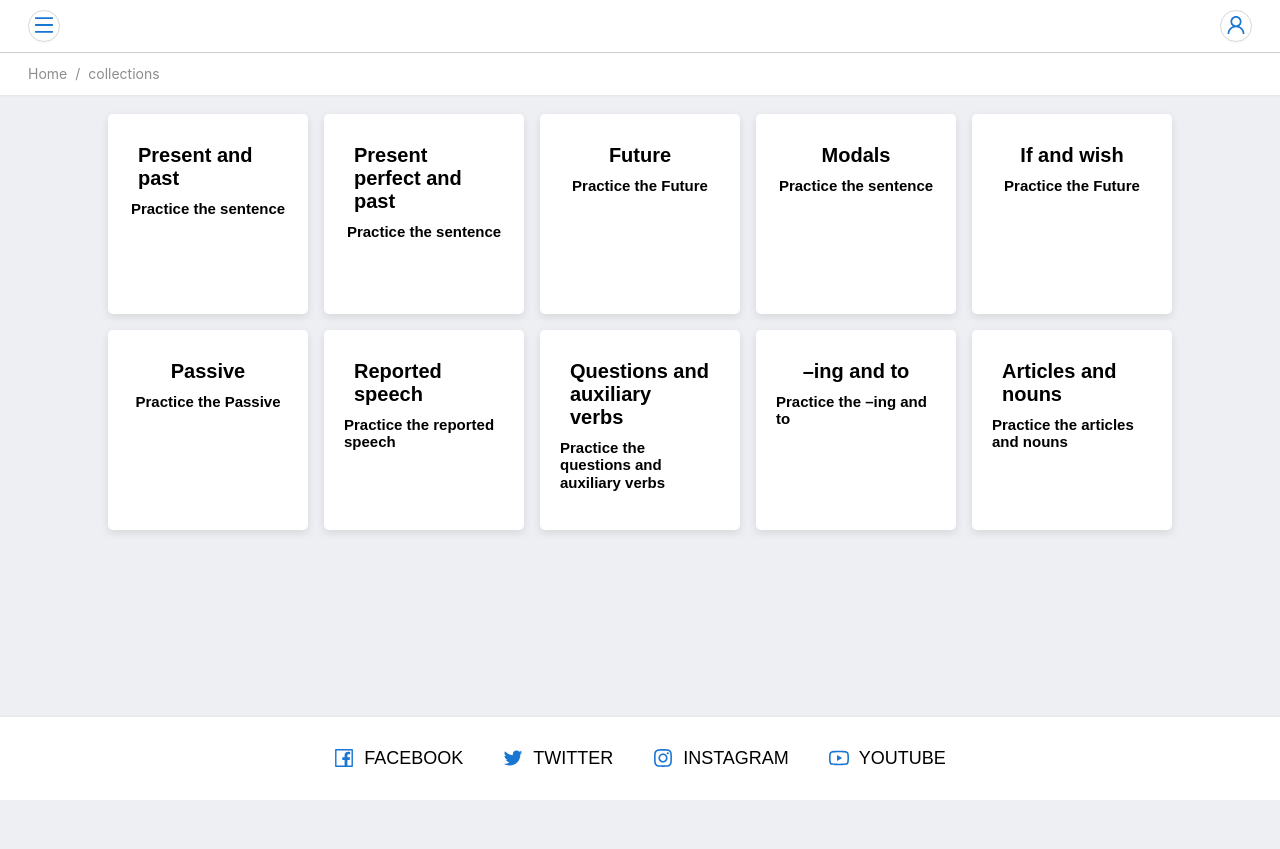
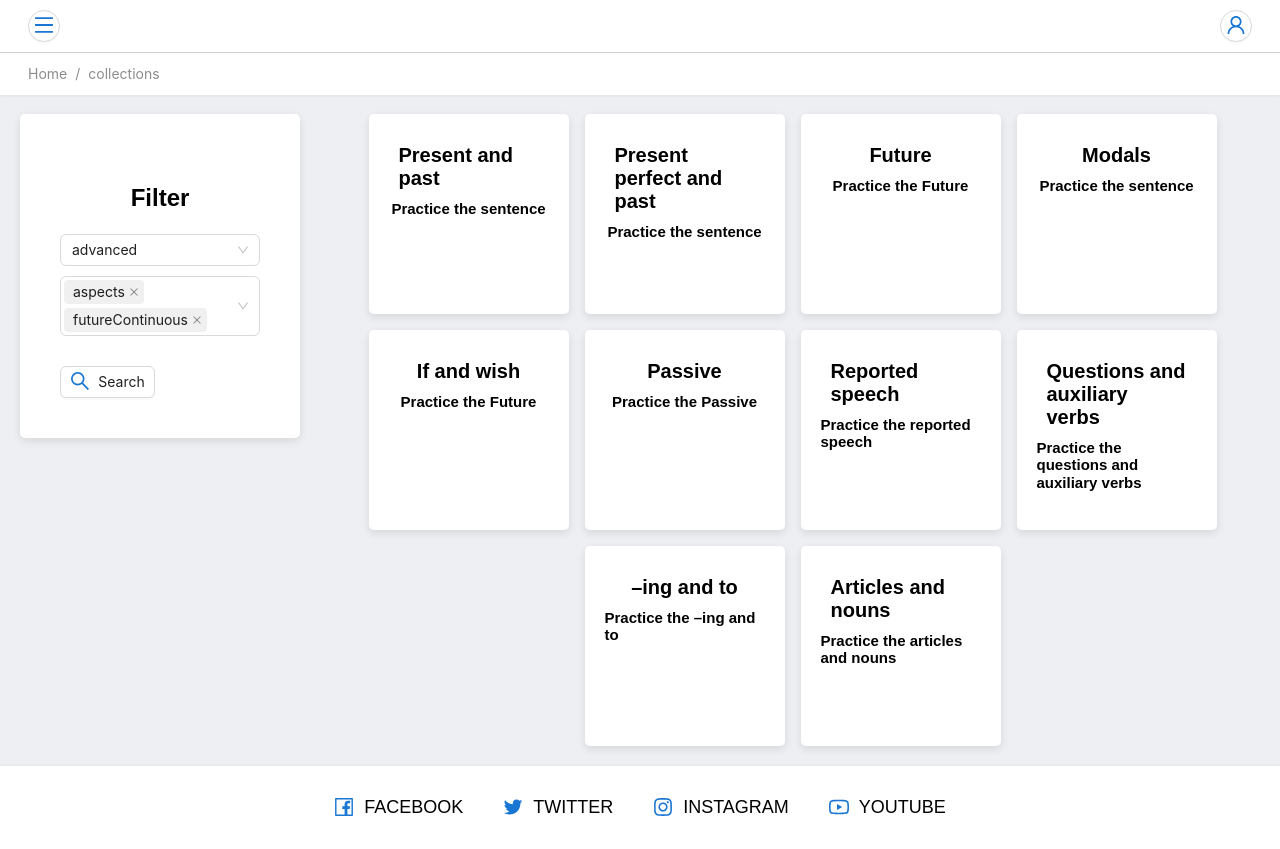
Before and after one commit to Vlad777mykola/easyway-client, a React (Vite) app: page /collections in a window 1280 px wide. Before the commit the page ends 800 px from the top, so only its background shows below. Built offline with nearby package versions, Linux system fonts and the light colour scheme.

Commit message:
feat(store): start make store for collection filters

```diff
--- a/src/modules/collections/Collections.tsx
+++ b/src/modules/collections/Collections.tsx
@@ -1,16 +1,53 @@
 import { ReactNode, useMemo } from 'react';
 import { ListCollections } from './components/lits-collections/ListCollections';
 import { getAllCollections } from './services/getAllCollections';
-// import { selectData } from '@/shared/constants/data';
-// import { Sidebar } from '../sidebar';
+import { selectData } from '@/shared/constants/data';
+import { FieldsDataType, Sidebar } from '../sidebar';
 import styles from './collections.module.css';
+import { useCollectionFilter } from '@/store/collection-filter';
+import { LEVEL, TOPIC_TENSES } from './constants/store-constants';
 
 export const Collections = (): ReactNode => {
 	const data = useMemo(() => getAllCollections(), []);
+	const { id, topic, category, level } = useCollectionFilter();
+	const getLevel = useCollectionFilter((store) => store.getLevel);
+	const getTopic = useCollectionFilter((store) => store.getTopic);
+	//const getExerciseMode = useExerciseProgressStore((store) => store.getExerciseMode);
+
+	console.log('ID: ', id);
+	console.log('TOPIC: ', topic);
+	console.log('CATEGORY: ', category);
+	console.log('LEVEL: ', level);
+	console.log('DATA: ', data);
+
+	const fieldsData: FieldsDataType[] = [
+		{
+			id: '14',
+			keyValue: 'level',
+			options: [LEVEL.ADVANCED, LEVEL.BEGINNER, LEVEL.INTERMEDIATE],
+			getDefaultValue: getLevel,
+			label: 'Level',
+			componentType: 'select',
+		} as const,
+		{
+			id: '12',
+			keyValue: 'topicTenses',
+			options: [TOPIC_TENSES.ASPECTS, TOPIC_TENSES.FUTURE_CONTINUOUS, TOPIC_TENSES.PAST_CONTINUOUS],
+			getDefaultValue: getTopic,
+			label: 'Exercise correct response',
+			componentType: 'multiple' as const,
+		} as const,
+	];
+
+	const onSearch = (data) => {
+		console.log('DATA: ', data);
+	};
+
+	console.log('SELECT DATA: ', selectData);
 
 	return (
 		<div className={styles.collectionsContainer}>
-			{/* <Sidebar title="Filter" fieldsData={selectData} onSearch={onSearch} /> */}
+			<Sidebar title="Filter" fieldsData={fieldsData} onSearch={onSearch} />
 			<ListCollections data={data} />
 		</div>
 	);
--- /dev/null
+++ b/src/modules/collections/constants/store-constants/collection-filter.ts
@@ -0,0 +1,28 @@
+export const TOPIC_TENSES = {
+	PRESENT_SIMPLE: 'presentSimple',
+	PAST_SIMPLE: 'pastSimple',
+	FUTURE_SIMPLE: 'futureSimple',
+	PRESENT_CONTINUOUS: 'presentContinuous',
+	PAST_CONTINUOUS: 'pastContinuous',
+	FUTURE_CONTINUOUS: 'futureContinuous',
+	PRESENT_PERFECT: 'presentPerfect',
+	PRESENT_PERFECT_CONTINUOUS: 'presentPerfectContinuous',
+	FUTURE_PERFECT: 'futurePerfect',
+	FUTURE_PERFECT_CONTINUOUS: 'futurePerfectContinuous',
+	FUTURE_WITH_GOING_TO: 'futureWithGoingTo',
+	PAST_WITH_GOING_TO: 'pastWithGoingTo',
+	TALKING_ABOUT_THE_PRESENT: 'talkingAboutThePresent',
+	TALKING_ABOUT_THE_PAST: 'talkingAboutThePast',
+	TALKING_ABOUT_THE_FUTURE: 'talkingAboutTheFuture',
+	ASPECTS: 'aspects',
+} as const;
+
+export const LEVEL = {
+	BEGINNER: 'beginner',
+	INTERMEDIATE: 'intermediate',
+	ADVANCED: 'advanced',
+} as const;
+
+export const LEARNING_STYLE = {
+	SELECTING_MATCHING: 'Selecting/Matching',
+} as const;
--- /dev/null
+++ b/src/modules/collections/constants/store-constants/index.ts
@@ -0,0 +1 @@
+export { TOPIC_TENSES, LEVEL, LEARNING_STYLE } from './collection-filter';
--- /dev/null
+++ b/src/store/collection-filter/index.ts
@@ -0,0 +1,2 @@
+export { useCollectionFilter } from './useCollectionFilterStore';
+export type { CollectionFilterStoreType } from './useCollectionFilterStore';
--- /dev/null
+++ b/src/store/collection-filter/useCollectionFilterStore.ts
@@ -0,0 +1,51 @@
+import {
+	TOPIC_TENSES,
+	LEVEL,
+	LEARNING_STYLE,
+} from '@/modules/collections/constants/store-constants';
+import { create } from 'zustand';
+
+type collectionTensesType = (typeof TOPIC_TENSES)[keyof typeof TOPIC_TENSES];
+type levelType = (typeof LEVEL)[keyof typeof LEVEL];
+type learningStyleType = (typeof LEARNING_STYLE)[keyof typeof LEARNING_STYLE];
+
+type CollectionFilterStoreState = {
+	id: string;
+	title: string;
+	topic: collectionTensesType[];
+	subtitle: string;
+	category: collectionTensesType[];
+	level: levelType;
+	learningStyle: learningStyleType;
+};
+
+type CollectionFilterStoreActions = {
+	getLevel: () => levelType;
+	getTopic: () => collectionTensesType[];
+	getTitle: () => string;
+	getSubtitle: () => string;
+};
+
+export type CollectionFilterStoreType = CollectionFilterStoreState & CollectionFilterStoreActions;
+
+export const useCollectionFilter = create<CollectionFilterStoreType>()((set, get) => ({
+	id: '123',
+	title: 'Present and Past',
+	subtitle: 'Practice the sentence',
+	topic: [TOPIC_TENSES.ASPECTS, TOPIC_TENSES.FUTURE_CONTINUOUS],
+	category: [TOPIC_TENSES.FUTURE_CONTINUOUS, TOPIC_TENSES.FUTURE_PERFECT],
+	level: LEVEL.ADVANCED,
+	learningStyle: LEARNING_STYLE.SELECTING_MATCHING,
+	getLevel: () => {
+		return get().level;
+	},
+	getTopic: () => {
+		return get().topic;
+	},
+	getTitle: () => {
+		return get().title;
+	},
+	getSubtitle: () => {
+		return get().subtitle;
+	},
+}));
```
Also changed, not shown: src/store/collection-filter/service.ts (added).
